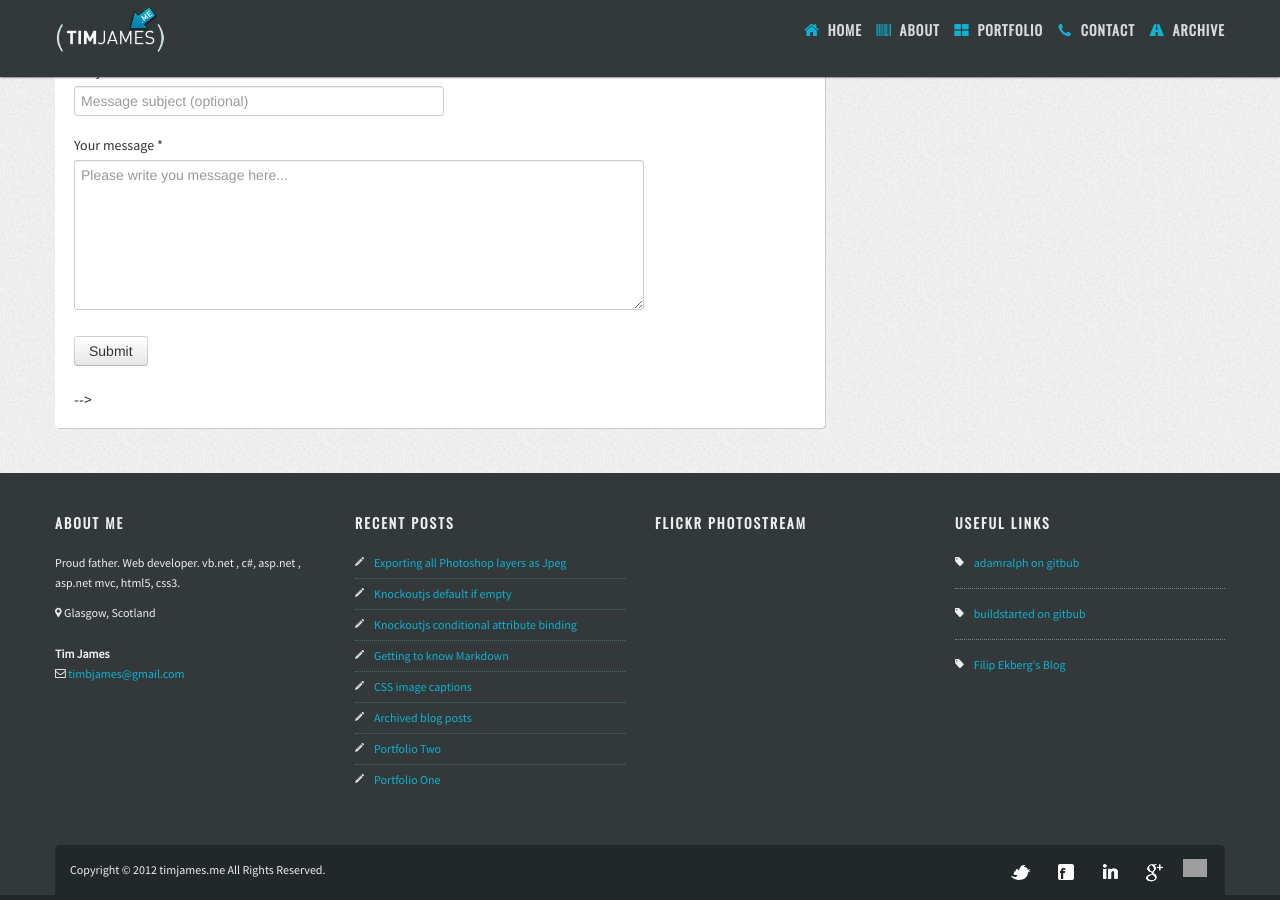
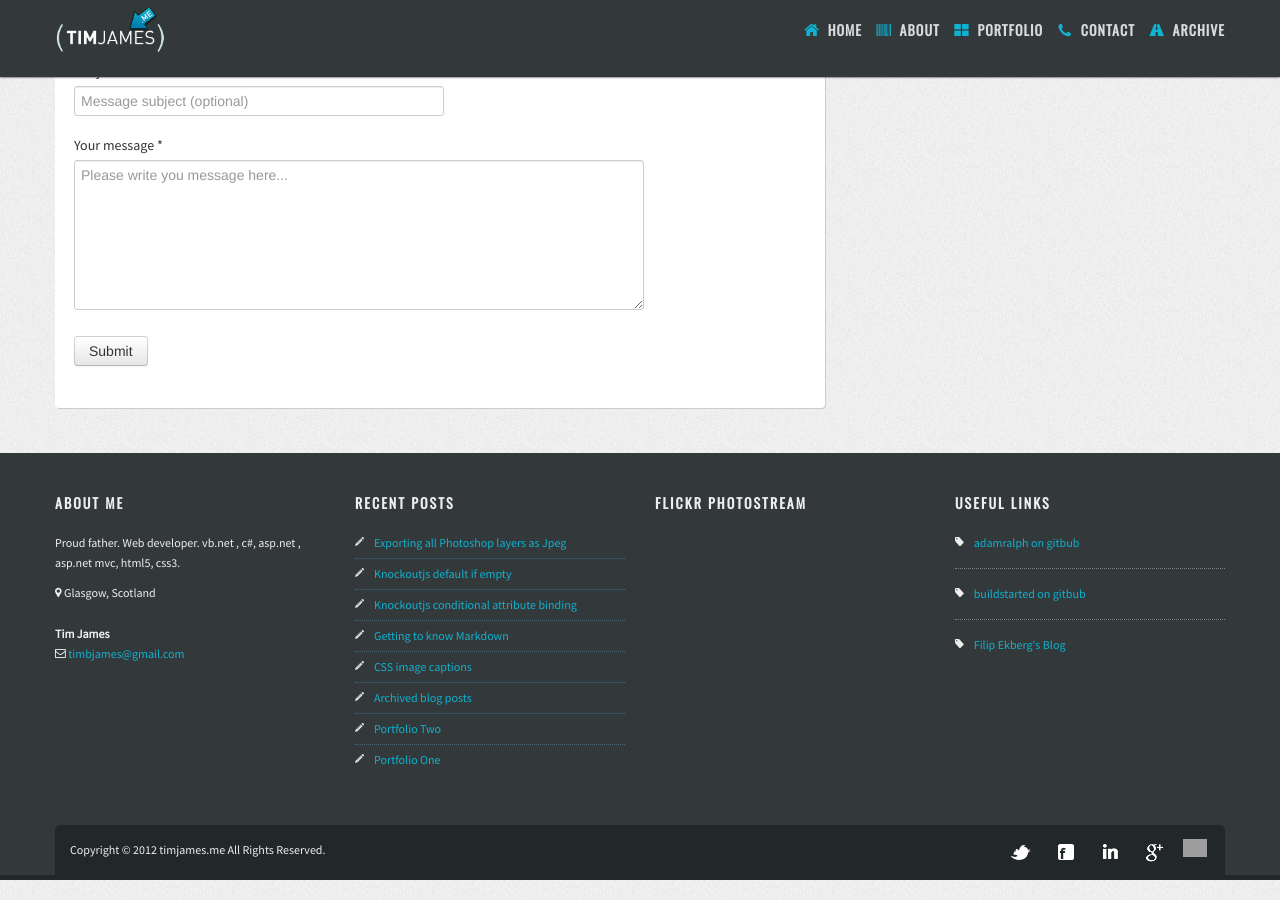
Before and after one commit to timbjames/timbjames.github.com, a Jekyll site: the page built from contact.html, in a window 1280 px wide and 900 px high, scrolled down 731 px. Built offline with Jekyll 4.4.1, drawn with Linux system fonts in a browser that asks for light colours; nearby versions of some CDN libraries; some web fonts are replaced; Markdown is read by kramdown in place of the engine named in the settings; comment, search, counter and statistics services are not loaded; grey boxes are pictures that could not be loaded.

Commit message:
testing contact form

```diff
--- a/contact.html
+++ b/contact.html
@@ -14,7 +14,7 @@
   <!--<p>Lorem ipsum dolor sit amet, consectetuer adipiscing elit. Aenean commodo ligula eget dolor. Aenean massa. Cum sociis natoque penatibus et magnis dis parturient montes, nascetur ridiculus mus.</p>-->
       <hr>
 
-    <form action="http://admin.timjames.me/contactme" method="post" id="commentform" class="validate-form">
+    <form action="http://new.timjames.me/test.sendr" method="post" id="commentform" class="validate-form">
 
       <p>
           <label for="author">Your name <span class="required">*</span></label>
@@ -25,15 +25,15 @@
           <input name="email" id="email" class="input required email span4" placeholder="This will not be published." value="" size="22" tabindex="2" aria-required="true" type="text">
       </p>
       <p>
-          <label for="url">Subject</label>
-          <input name="url" id="url" class="input span4" placeholder="Message subject (optional)" value="" size="22" tabindex="3" type="text">
+          <label for="subject">Subject</label>
+          <input name="subject" id="subject" class="input span4" placeholder="Message subject (optional)" value="" size="22" tabindex="3" type="text">
       </p>
       <p>
-          <label for="comment">Your message <span class="required">*</span></label>
-          <textarea name="comment" id="comment" class="input textarea required span6" placeholder="Please write you message here..." cols="100%" rows="7" tabindex="4" aria-required="true"></textarea>
+          <label for="msg">Your message <span class="required">*</span></label>
+          <textarea name="msg" id="msg" class="input textarea required span6" placeholder="Please write you message here..." cols="100%" rows="7" tabindex="4" aria-required="true"></textarea>
       </p>
       <h3><button type="submit" class="btn">Submit</button></h3>
 
-  </form>-->
+  </form>
 
 </div>
```
Also changed, not shown: contact-thanks.html (added, +15 -0 lines).
